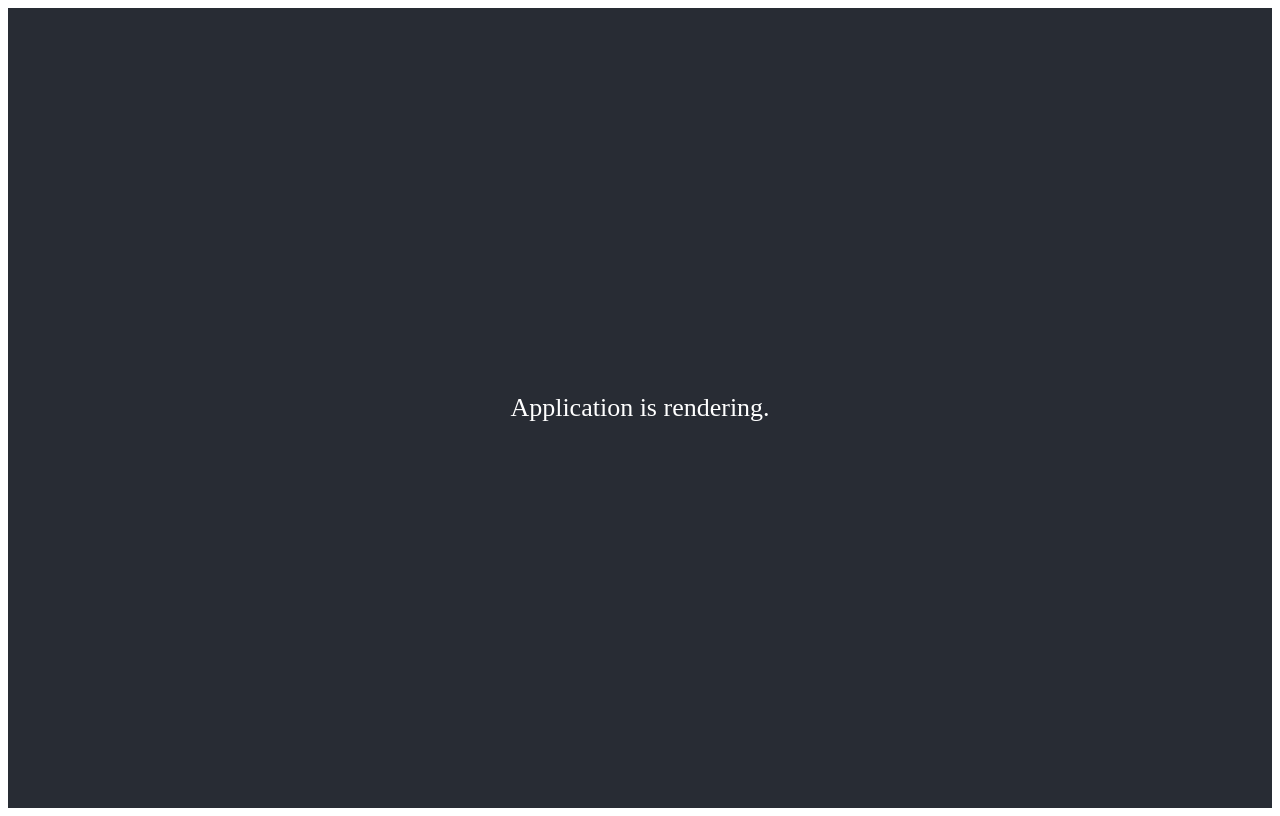
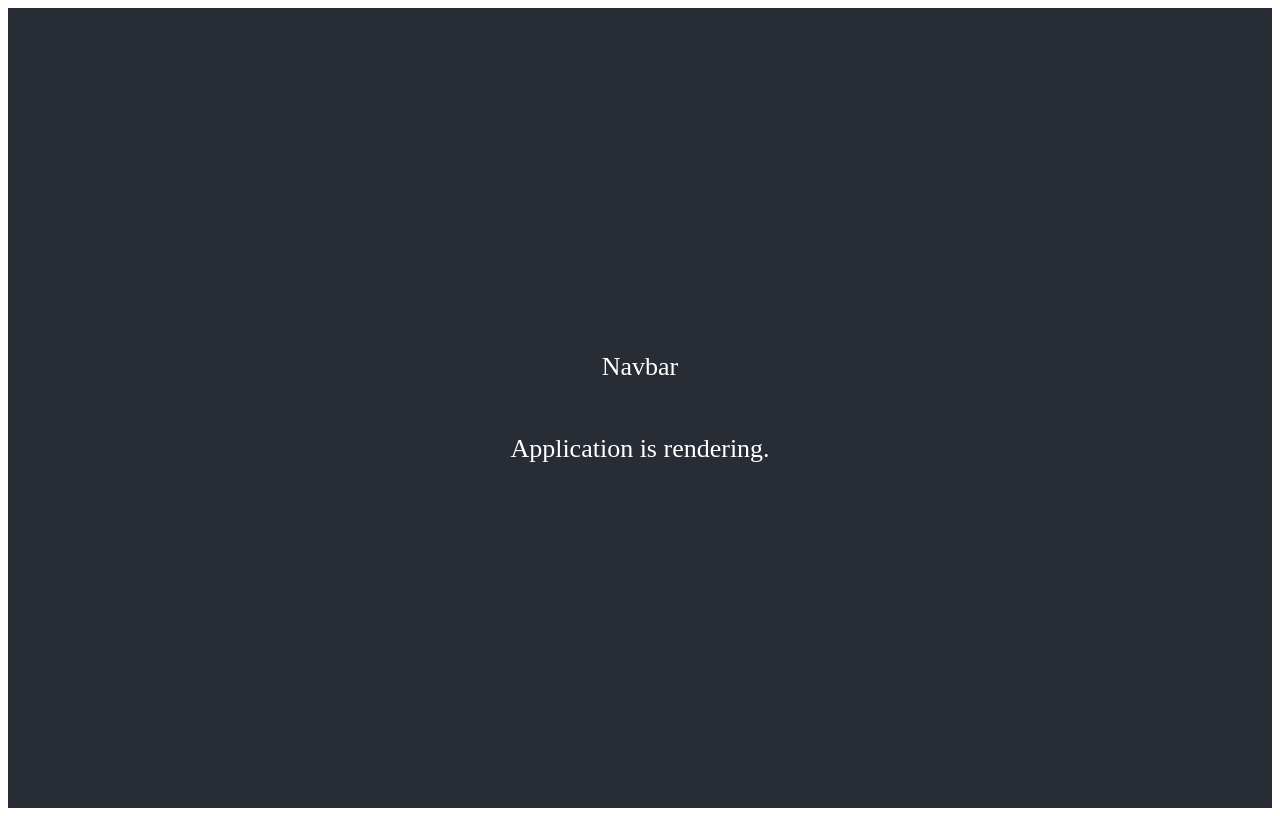
Before and after one commit to MorganWilliamson/u4-portfolio, a React (Create React App) app in the folder portfolio/: page / in a window 1280 px wide. Built offline with nearby package versions, Linux system fonts and the light colour scheme.

Commit message:
Setting up linter, starting work on Navbar.

```diff
--- a/portfolio/src/App.js
+++ b/portfolio/src/App.js
@@ -1,9 +1,11 @@
 import './App.css';
+import Navbar from "./components/Navbar";
 
 function App() {
   return (
     <div className="App">
       <header className="App-header">
+        <Navbar />
         <p>Application is rendering.</p>
       </header>
     </div>
--- a/portfolio/src/components/Navbar.js
+++ b/portfolio/src/components/Navbar.js
@@ -0,0 +1,11 @@
+import React from "react";
+
+const Navbar = () => {
+    return (
+        <div>
+            <p>Navbar</p>
+        </div>
+    )
+}
+
+export default Navbar;
```
Also changed, not shown: 1 other file (tests, documents, lock files or other folders).
